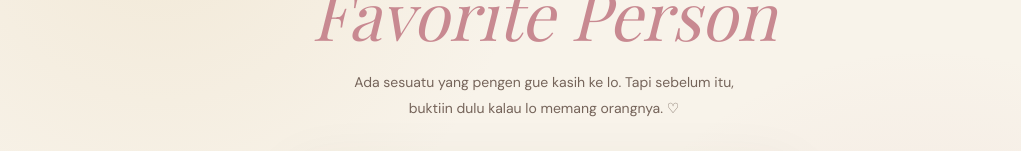
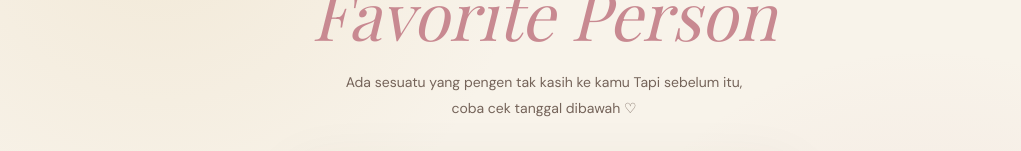
Before and after one commit to muhammadaidildzulfikarsaviola-ui/Wisuda-sengti, a plain HTML site: page index.html in a window 1280 px wide. Shown: the part 252-403 px from the top of the page, without its empty margins (96-1117 px from the left). Drawn offline with nearby package versions, Linux system fonts and the light colour scheme.

Commit message:
end proj

```diff
--- a/index.html
+++ b/index.html
@@ -35,8 +35,8 @@
         </h1>
 
         <p class="login-description">
-            Ada sesuatu yang pengen gue kasih ke lo.
-            Tapi sebelum itu, buktiin dulu kalau lo memang orangnya. ♡
+            Ada sesuatu yang pengen tak kasih ke kamu
+            Tapi sebelum itu, coba cek tanggal dibawah ♡
         </p>
 
         <div class="login-card">
```
